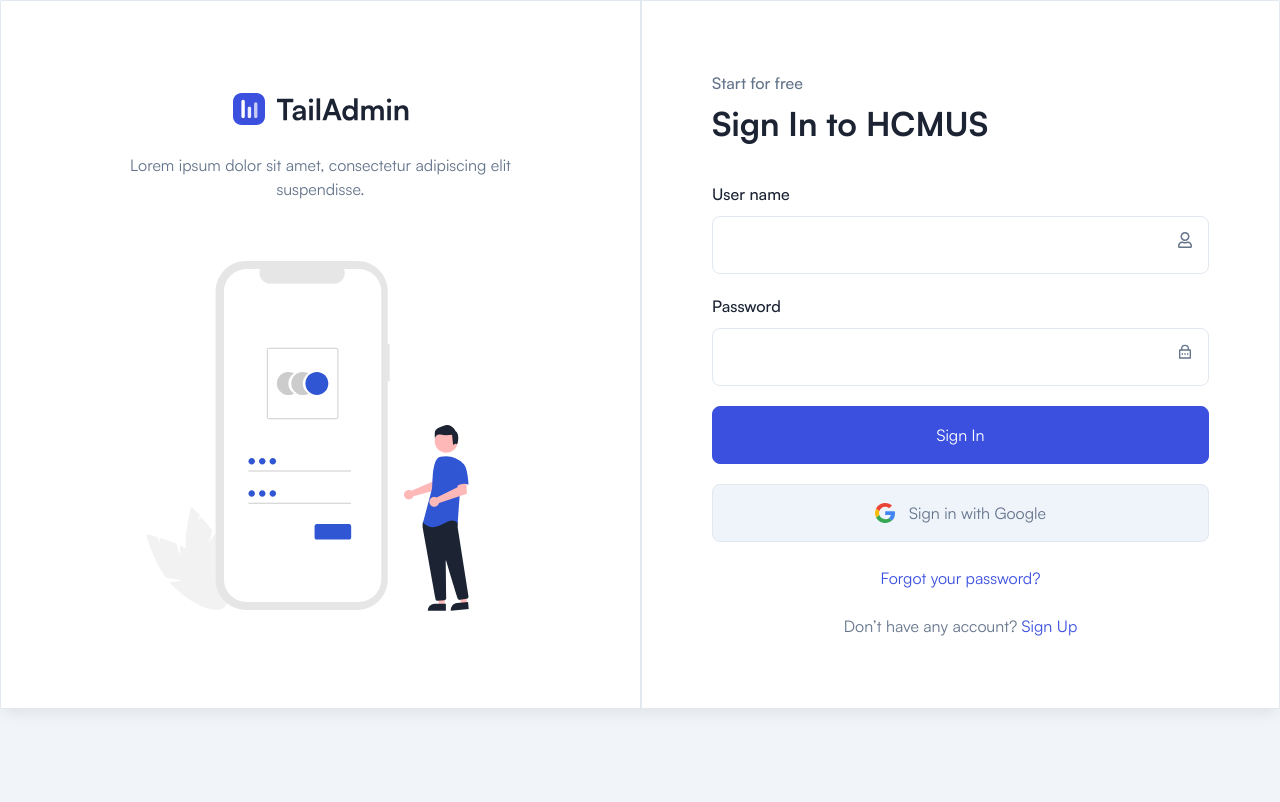
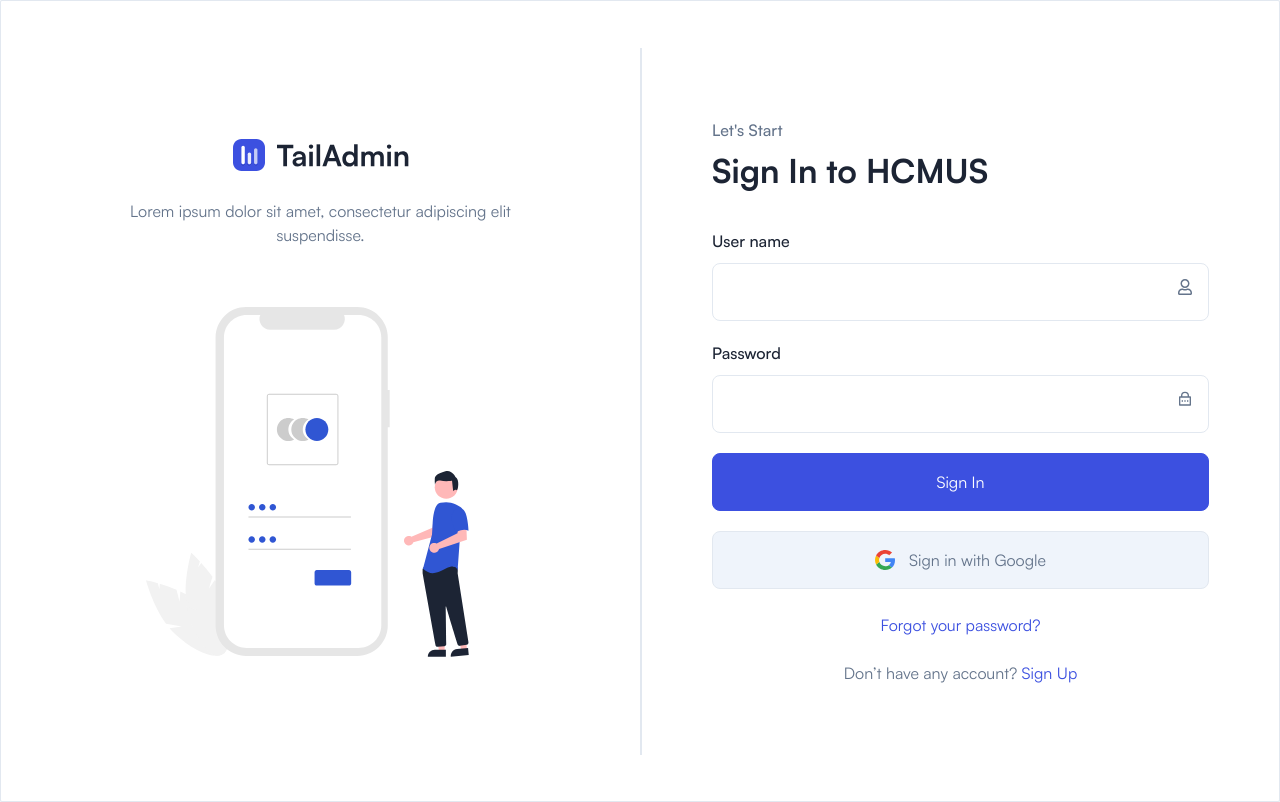
Before and after one commit to trancuongITUS/PTUDWNC_20_3, a React (Vite) app in the folder Source/client/: page /login in a window 1280 px wide. Built offline with nearby package versions, Linux system fonts and the light colour scheme; no server answers.

Commit message:
adjust ui

```diff
--- a/Source/client/src/pages/Authentication/ForgotPassword.tsx
+++ b/Source/client/src/pages/Authentication/ForgotPassword.tsx
@@ -7,7 +7,6 @@
 import TextField from '../../components/form/TextField';
 import { useStateContext } from '../../context';
 import { ForgotPasswordInput, forgotPasswordSchema } from '../../models/ForgotPassword';
-import { LoginInput, loginSchema } from '../../models/Login';
 import { forgotPasswordFn } from '../../services/authApi';
 import SubmitButton from '../UiElements/SubmitButton';
 
@@ -55,8 +54,8 @@
   return (
     <>
       <div className="rounded-sm border border-stroke bg-white shadow-default dark:border-strokedark dark:bg-boxdark">
-        <div className="flex flex-wrap items-center">
-          <div className="w-full border-stroke dark:border-strokedark xl:w-1/2 xl:border-l-2">
+        <div className="flex flex-wrap items-center justify-center min-h-screen">
+          <div className="border-stroke dark:border-strokedark xl:w-1/2 border-2 rounded-md">
             <div className="w-full p-4 sm:p-12.5 xl:p-17.5">
               <h2 className="mb-9 text-2xl font-bold text-black dark:text-white sm:text-title-xl2">
                 Forgot Password
--- a/Source/client/src/pages/Authentication/SignIn.tsx
+++ b/Source/client/src/pages/Authentication/SignIn.tsx
@@ -56,12 +56,12 @@
   return (
     <>
       <div className="rounded-sm border border-stroke bg-white shadow-default dark:border-strokedark dark:bg-boxdark">
-        <div className="flex flex-wrap items-center">
+        <div className="flex flex-wrap items-center min-h-screen">
           <SignInImage />
 
           <div className="w-full border-stroke dark:border-strokedark xl:w-1/2 xl:border-l-2">
             <div className="w-full p-4 sm:p-12.5 xl:p-17.5">
-              <span className="mb-1.5 block font-medium">Start for free</span>
+              <span className="mb-1.5 block font-medium">Let's Start</span>
               <h2 className="mb-9 text-2xl font-bold text-black dark:text-white sm:text-title-xl2">
                 Sign In to HCMUS
               </h2>
--- a/Source/client/src/pages/Authentication/SignUp.tsx
+++ b/Source/client/src/pages/Authentication/SignUp.tsx
@@ -55,13 +55,13 @@
   return (
     <>
       <div className="rounded-sm border border-stroke bg-white shadow-default dark:border-strokedark dark:bg-boxdark">
-        <div className="flex flex-wrap items-center">
+        <div className="flex flex-wrap items-center min-h-100">
           <SignUpImage />
 
           <div className="w-full border-stroke dark:border-strokedark xl:w-1/2 xl:border-l-2">
             <div className="w-full p-4 sm:p-12.5 xl:p-17.5">
-              <span className="mb-1.5 block font-medium">Start for free</span>
-              <h2 className="mb-9 text-2xl font-bold text-black dark:text-white sm:text-title-xl2">
+              <span className="mb-1.5 block font-medium">Let's join us</span>
+              <h2 className="mb-1 text-2xl font-bold text-black dark:text-white sm:text-title-xl2">
                 Sign Up to HCMUS
               </h2>
 
```
